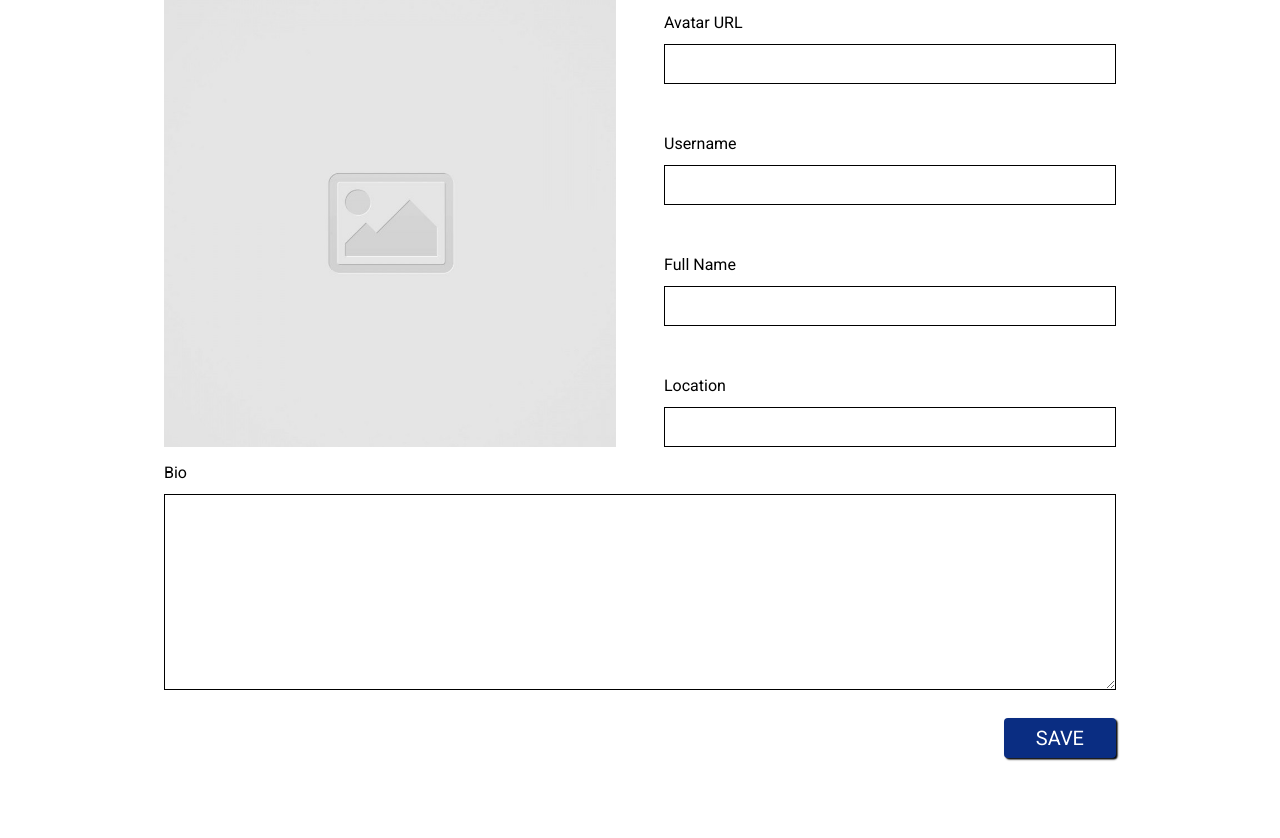
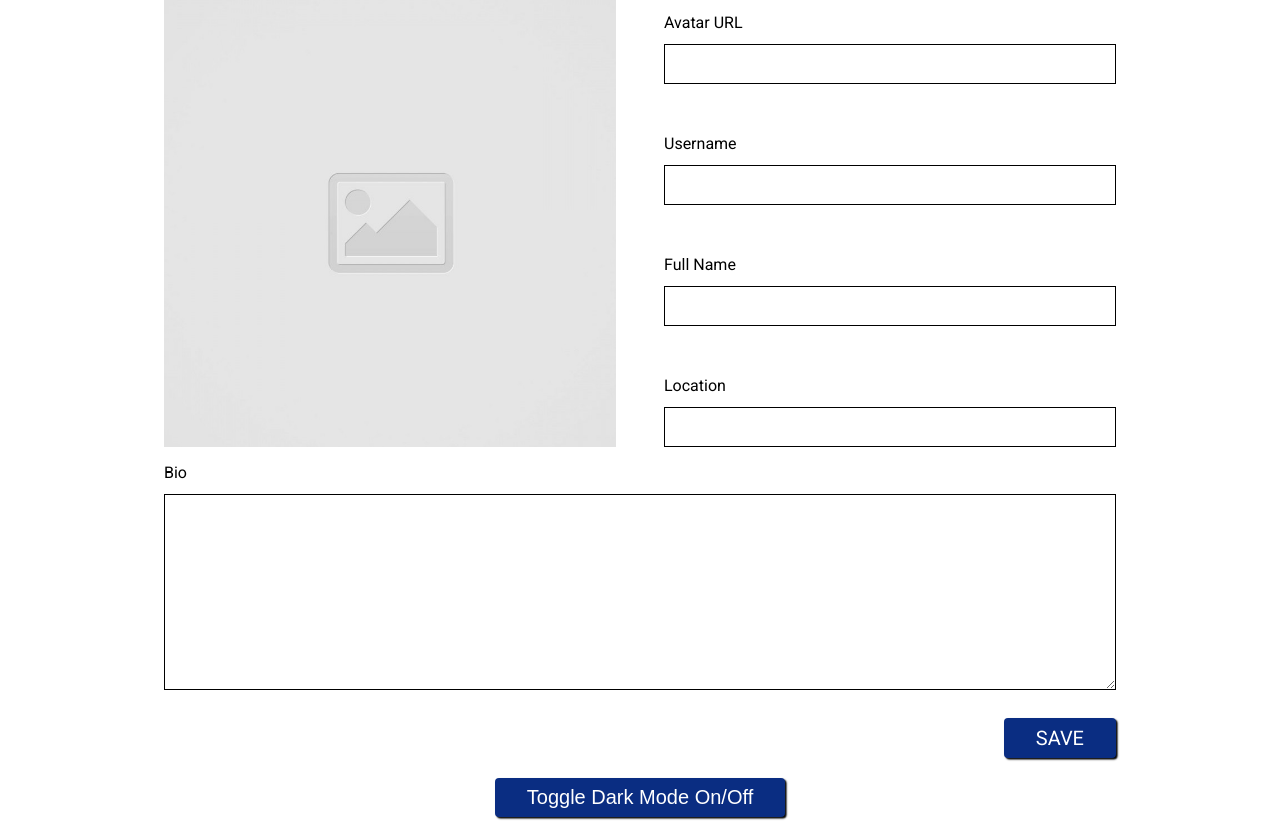
Before and after one commit to kelly-hansen/code-journal, a website: page index.html in a window 1280 px wide. Shown: the part 151-989 px from the top of the page. Before the commit the page ends 957 px from the top, so only its background shows below. Drawn offline with Linux system fonts and the light colour scheme.

Commit message:
Add toggle dark mode button

```diff
--- a/css/styles.css
+++ b/css/styles.css
@@ -70,7 +70,10 @@ i {
 
 footer {
   width: 100%;
-  height: 3rem;
+  height: 5rem;
+  display: flex;
+  justify-content: center;
+  align-items: center;
 }
 
 .padding {
--- a/index.html
+++ b/index.html
@@ -160,7 +160,9 @@
       </div>
     </div>
   </main>
-  <footer></footer>
+  <footer>
+    <button class="button">Toggle Dark Mode On/Off</button>
+  </footer>
   <script src="js/data.js"></script>
   <script src="js/main.js"></script>
 </body>
```
